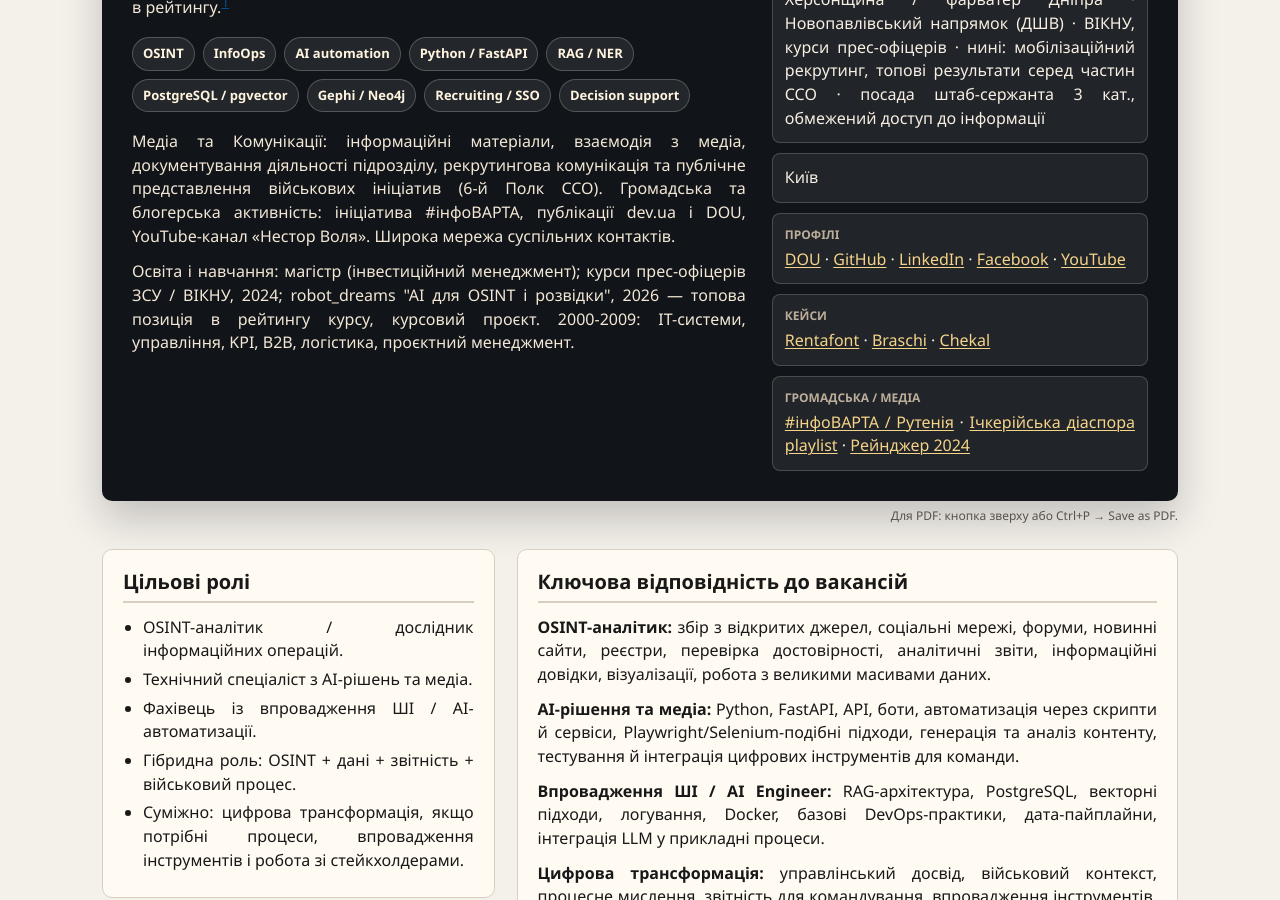
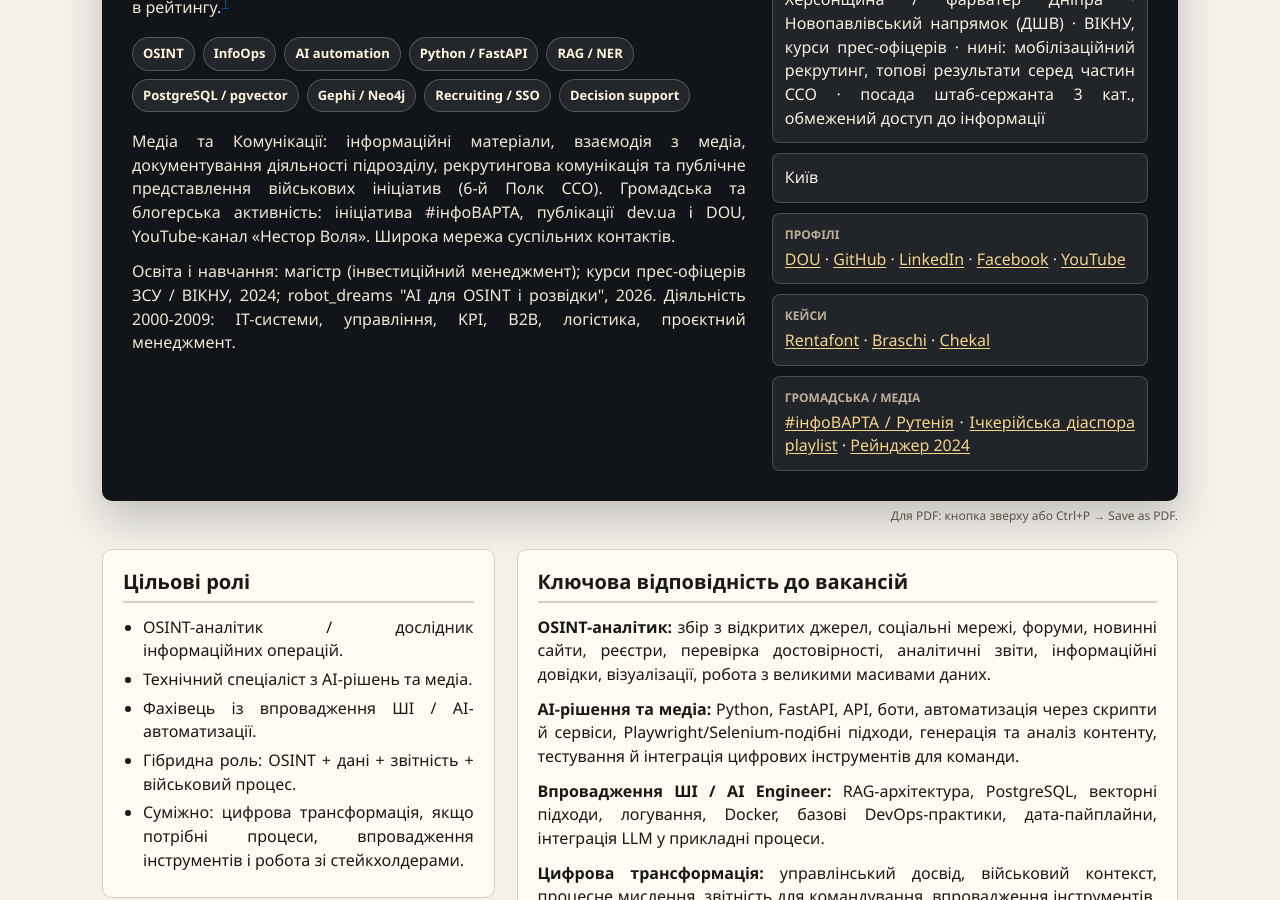
Before and after one commit to NestorVolya/nestorvolya.github.io, a Jekyll site: the page cv-sso.html, which Jekyll copies as it is, in a window 1280 px wide and 900 px high, scrolled down 506 px. Built offline with Jekyll 4.4.1, drawn with Linux system fonts in a browser that asks for light colours.

Commit message:
Update cv-sso.html

```diff
--- a/cv-sso.html
+++ b/cv-sso.html
@@ -414,7 +414,9 @@
           <span class="chip">Decision support</span>
         </div>
         <p>Медіа та Комунікації: інформаційні матеріали, взаємодія з медіа, документування діяльності підрозділу, рекрутингова комунікація та публічне представлення військових ініціатив (6-й Полк ССО). Громадська та блогерська активність: ініціатива #інфоВАРТА, публікації dev.ua і DOU, YouTube-канал «Нестор Воля». Широка мережа суспільних контактів.</p>
-        <p>Освіта і навчання: магістр (інвестиційний менеджмент); курси прес-офіцерів ЗСУ / ВІКНУ, 2024; robot_dreams "AI для OSINT і розвідки", 2026 — топова позиція в рейтингу курсу, курсовий проєкт. 2000-2009: IT-системи, управління, KPI, B2B, логістика, проєктний менеджмент.</p>
+        <p>Освіта і навчання: магістр (інвестиційний менеджмент); курси прес-офіцерів ЗСУ / ВІКНУ, 2024; robot_dreams "AI для OSINT і розвідки", 2026.
+
+Діяльність 2000-2009: IT-системи, управління, KPI, B2B, логістика, проєктний менеджмент.</p>
       </div>
       <aside class="status-grid">
         <!-- BLOCK: photo-id-card (фото-візитка): фото + контекст + обфускований контакт -->
```
